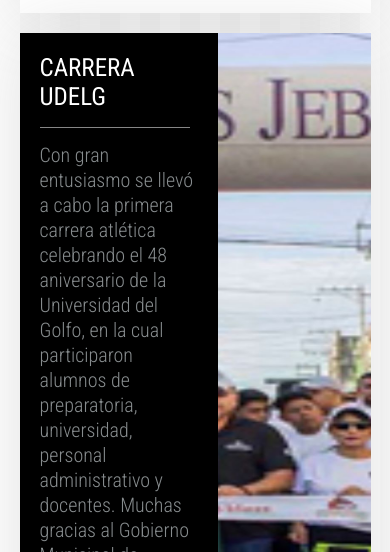
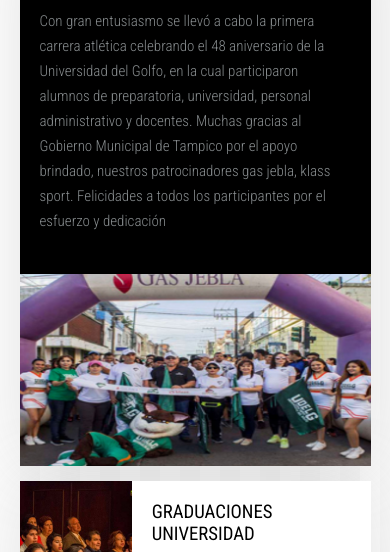
Before and after one commit to Xavier1484/Ordinario-Javier-HH, a plain HTML site: page index.html in a window 390 px wide. Shown: the part 226-778 px from the top of the page. Drawn offline with Linux system fonts and the light colour scheme.

Commit message:
Update estilos.css

```diff
--- a/css/estilos.css
+++ b/css/estilos.css
@@ -244,3 +244,38 @@ a {
 	text-align: right;
 	box-shadow: 0px 0px 70px rgba(102, 102, 102, 0.2);
 }
+
+@media (max-width:1200px){
+body{
+	font-size:14px;
+}
+}
+
+@media (max-width:992px){
+	body{
+	font-size:16px;
+      }
+	.contenedor {
+	grid-template-areas:
+		'header			header   	header'
+		'destacado		destacado 	destacado'
+		'contenido		contenido 	contenido'
+		'aside                  aside           aside'
+		'footer	 		footer 		footer';
+}
+}
+
+@media (max-width: 768px){
+	.articulo.destacado {
+	grid-template-columns:1fr;
+}
+     .articulo .contenedor-thumbnail {
+		 height:16em;
+}
+}
+
+@media (max-width:576px){
+	body{
+	font-size:12px;
+}
+}
```
